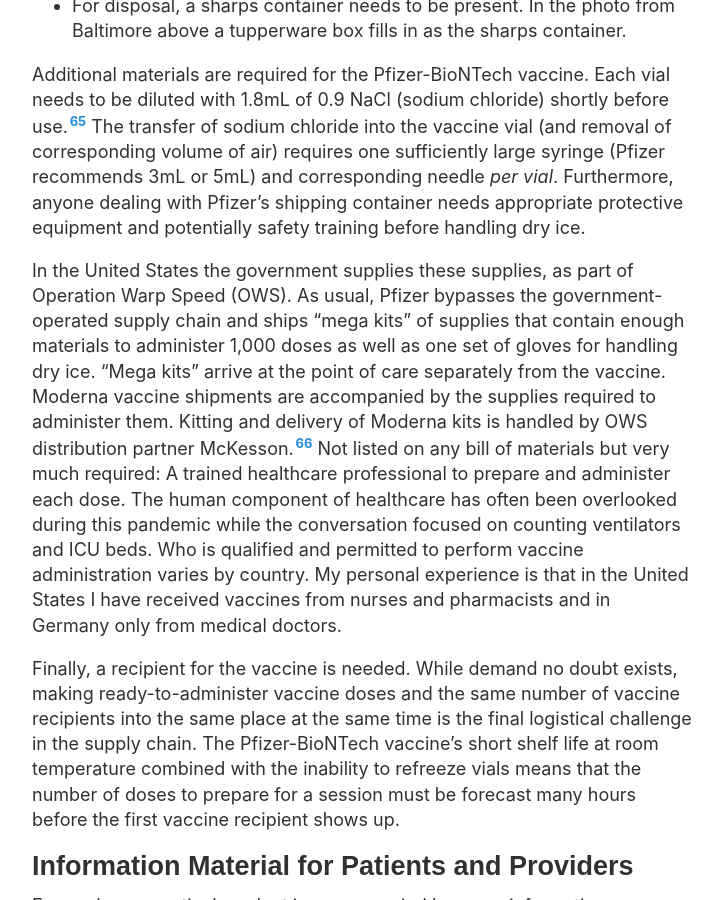
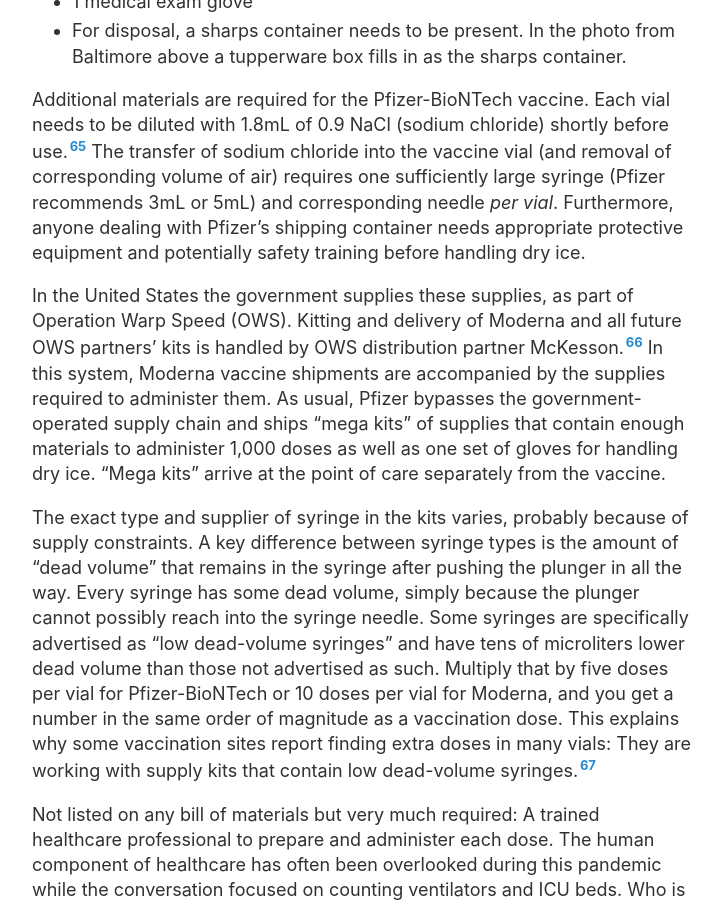
Before and after one commit to jonemo/blog.jonasneubert.com, a Jekyll site: the page built from _posts/2021-01-10-exploring-the-supply-chain-of-the-pfizer-biontech-and-moderna-covid-19-vaccines.md, in a window 1280 px wide and 900 px high, scrolled down 20850 px. Shown: the whole window, without its empty margins (70-792 px from the left). Built offline with Jekyll 4.4.1, drawn with Linux system fonts in a browser that asks for light colours; some of the changed lines change nothing that is shown; some of the changed text lies outside the part shown.

Commit message:
[post] supply chain: low dead-volume syringes

```diff
--- a/_posts/2021-01-10-exploring-the-supply-chain-of-the-pfizer-biontech-and-moderna-covid-19-vaccines.md
+++ b/_posts/2021-01-10-exploring-the-supply-chain-of-the-pfizer-biontech-and-moderna-covid-19-vaccines.md
@@ -6,7 +6,7 @@
 date: January 10, 2021
 ---
 
-_Sections of this post were co-authored by [Cornelia Scheitz](https://www.linkedin.com/in/cornelia-scheitz/)._
+_Sections of this post were co-authored by [Cornelia Scheitz](https://www.linkedin.com/in/cornelia-scheitz/). Last updated on January 17, 2021._
 
 Bert Hubert’s excellent and widely shared article about [Reverse Engineering the source code of the Pfizer-BioNTech SARS-CoV-2 Vaccine](https://berthub.eu/articles/posts/reverse-engineering-source-code-of-the-biontech-pfizer-vaccine/) is all it took to turn hundreds of software engineers and other Silicon Valley types into armchair vaccine experts overnight! Jokes aside, the article explains the 4284 base pair long mRNA inside the Pfizer-BioNTech’s COVID-19 vaccine for those who are more familiar with software than molecular biology.
 
@@ -522,7 +522,10 @@
 
 Additional materials are required for the Pfizer-BioNTech vaccine. Each vial needs to be diluted with 1.8mL of 0.9 NaCl (sodium chloride) shortly before use.[^65] The transfer of sodium chloride into the vaccine vial (and removal of corresponding volume of air) requires one sufficiently large syringe (Pfizer recommends 3mL or 5mL) and corresponding needle _per vial_. Furthermore, anyone dealing with Pfizer’s shipping container needs appropriate protective equipment and potentially safety training before handling dry ice.
 
-In the United States the government supplies these supplies, as part of Operation Warp Speed (OWS). As usual, Pfizer bypasses the government-operated supply chain and ships “mega kits” of supplies that contain enough materials to administer 1,000 doses as well as one set of gloves for handling dry ice. “Mega kits” arrive at the point of care separately from the vaccine. Moderna vaccine shipments are accompanied by the supplies required to administer them. Kitting and delivery of Moderna kits is handled by OWS distribution partner McKesson.[^66]
+In the United States the government supplies these supplies, as part of Operation Warp Speed (OWS). Kitting and delivery of Moderna and all future OWS partners’ kits is handled by OWS distribution partner McKesson.[^66] In this system, Moderna vaccine shipments are accompanied by the supplies required to administer them. As usual, Pfizer bypasses the government-operated supply chain and ships “mega kits” of supplies that contain enough materials to administer 1,000 doses as well as one set of gloves for handling dry ice. “Mega kits” arrive at the point of care separately from the vaccine.
+
+The exact type and supplier of syringe in the kits varies, probably because of supply constraints. A key difference between syringe types is the amount of “dead volume” that remains in the syringe after pushing the plunger in all the way. Every syringe has some dead volume, simply because the plunger cannot possibly reach into the syringe needle. Some syringes are specifically advertised as “low dead-volume syringes” and have tens of microliters lower dead volume than those not advertised as such. Multiply that by five doses per vial for Pfizer-BioNTech or 10 doses per vial for Moderna, and you get a number in the same order of magnitude as a vaccination dose. This explains why some vaccination sites report finding extra doses in many vials: They are working with supply kits that contain low dead-volume syringes.[^67]
+
 Not listed on any bill of materials but very much required: A trained healthcare professional to prepare and administer each dose. The human component of healthcare has often been overlooked during this pandemic while the conversation focused on counting ventilators and ICU beds. Who is qualified and permitted to perform vaccine administration varies by country. My personal experience is that in the United States I have received vaccines from nurses and pharmacists and in Germany only from medical doctors.
 
 Finally, a recipient for the vaccine is needed. While demand no doubt exists, making ready-to-administer vaccine doses and the same number of vaccine recipients into the same place at the same time is the final logistical challenge in the supply chain. The Pfizer-BioNTech vaccine’s short shelf life at room temperature combined with the inability to refreeze vials means that the number of doses to prepare for a session must be forecast many hours before the first vaccine recipient shows up.
@@ -550,7 +553,7 @@
 *   Safety information for handling dry ice
 *   Instructions for how to return shipping containers
 
-The exact list and formats of materials must match the needs and regulations of every jurisdiction. For example, many countries require labels and printed materials to be included in a local language. Tracking tens of localized versions of vaccine packages from final filling (when the vial label is applied) to point of care would multiply the supply chain complexity and slow down the process. This has led to unusual accommodation such as the European Commission permitting English-only materials for all EU countries as long as a digital version of the localized materials is available for printing at the point of care.[^67]
+The exact list and formats of materials must match the needs and regulations of every jurisdiction. For example, many countries require labels and printed materials to be included in a local language. Tracking tens of localized versions of vaccine packages from final filling (when the vial label is applied) to point of care would multiply the supply chain complexity and slow down the process. This has led to unusual accommodation such as the European Commission permitting English-only materials for all EU countries as long as a digital version of the localized materials is available for printing at the point of care.[^68]
 
 BioNTech really benefits from working with Pfizer and is miles ahead of Moderna in terms of how materials they have available: At the time of writing, Pfizer-BioNTech has 44 localized websites up, each with its own local domain name and local email addresses and so on. Some of the PDF file names look like “Hqrdtemplateclean_de” suggesting that they follow a playbook and have templates ready. Looking up some of the 44 domains suggests that they are using [Cloudflare](https://www.cloudflare.com) as registrar and hosting provider.
 
@@ -790,4 +793,7 @@
      [https://coronavirus.health.ny.gov/system/files/documents/2020/12/hospital_vaccine_guidance_week1.pdf](https://coronavirus.health.ny.gov/system/files/documents/2020/12/hospital_vaccine_guidance_week1.pdf)
 
 [^67]:
+     [https://marginalrevolution.com/marginalrevolution/2021/01/the-magical-extra-doses-and-supply-chain-optimization.html](https://marginalrevolution.com/marginalrevolution/2021/01/the-magical-extra-doses-and-supply-chain-optimization.html)
+
+[^68]:
      [https://www.zdf.de/nachrichten/panorama/coronavirus-impfstoff-logistik-100.html](https://www.zdf.de/nachrichten/panorama/coronavirus-impfstoff-logistik-100.html)
```
